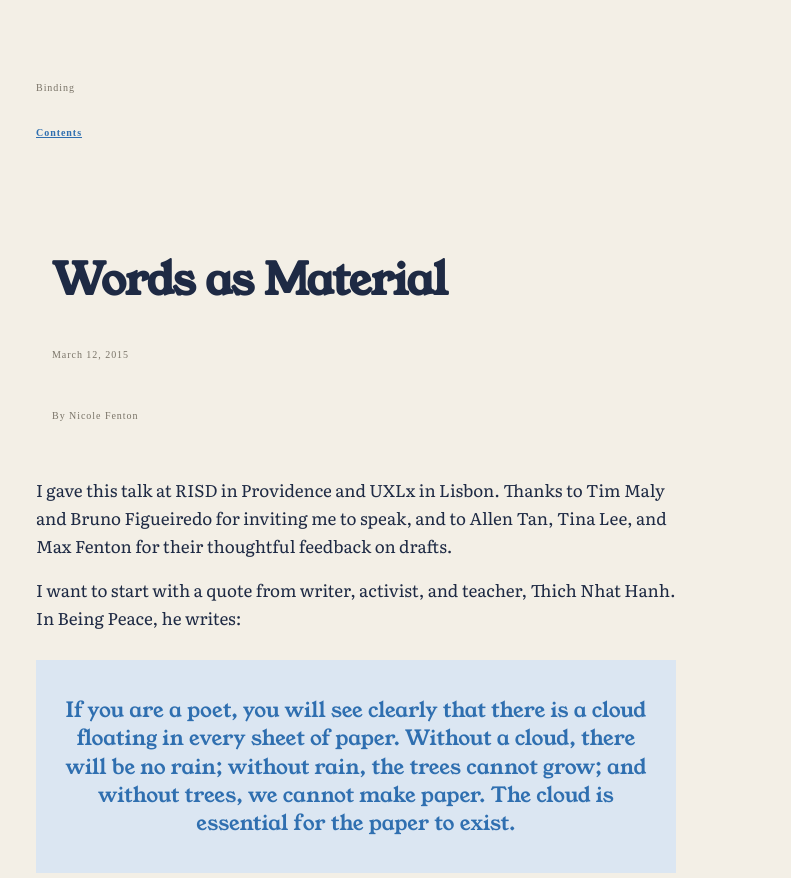
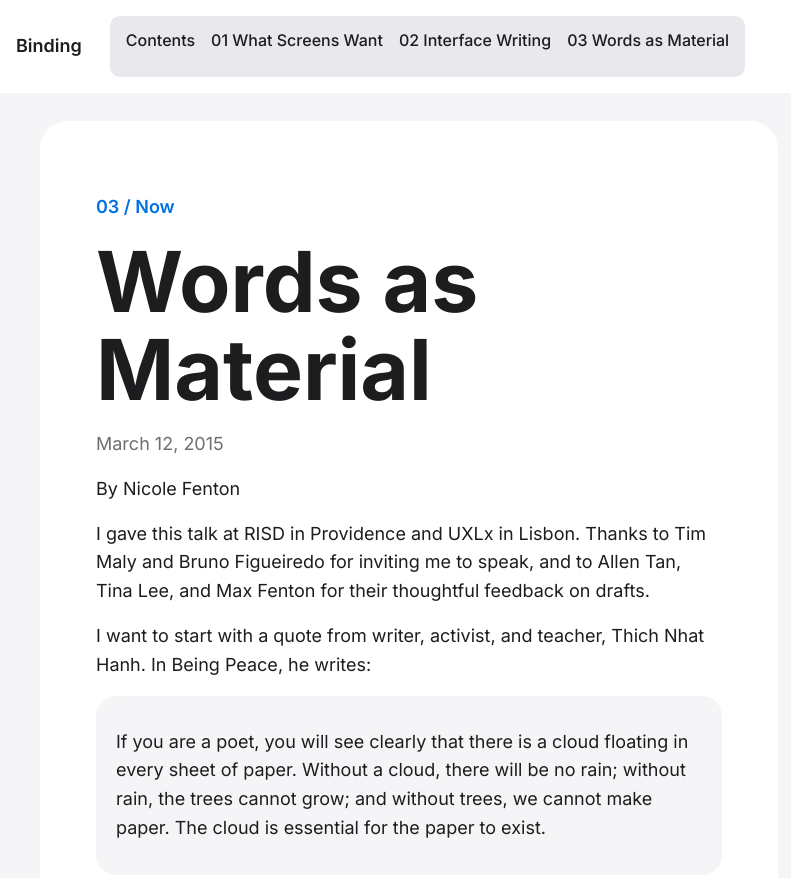
Before and after one commit to Indo1919/binding, a plain HTML site: page direction-3/index.html in a window 1280 px wide. Shown: the top 878 px of the page, without its empty margins (0-791 px from the left). Drawn offline with Linux system fonts and the light colour scheme; a web font is replaced by a local one.

Commit message:
Finished direction 3 styling as well as general bug fixes and edits

```diff
--- a/direction-1/style.css
+++ b/direction-1/style.css
@@ -40,7 +40,7 @@ article {
 	font-family: var(--font-screens);
 	font-size: var(--size-md);
 	text-align: center;
-	margin-block-start: 0;
+	margin-block: 0;
 	margin-inline: calc(-1 * var(--size-md));
 }
 
--- a/direction-2/style.css
+++ b/direction-2/style.css
@@ -7,6 +7,7 @@ body {
 	font-family: var(--font-interface);
 	font-size: calc(var(--base) * 1.125);
 	line-height: 1.6;
+	padding-block: var(--size-sm);
 }
 
 /*The blue bar at the top*/
@@ -16,7 +17,6 @@ header {
 	padding-block: 0;
 	padding-inline: 0;
 	margin-inline: var(--size-sm);
-	margin-block-start: var(--size-sm);
 }
 
 .site-title {
@@ -49,7 +49,6 @@ footer {
 	display: flex;
 	gap: var(--size-sm);
 	font-weight: 700;
-	margin-block-end: var(--size-sm);
 }
 
 .era {
@@ -120,8 +119,8 @@ blockquote {
 		margin-inline: var(--size-xlg);
 	}
 
-	header {
-		margin-block-start: var(--size-xlg);
+	body {
+		padding-block: var(--size-xlg);
 	}
 
 	main {
@@ -130,7 +129,6 @@ blockquote {
 
 	footer {
 		padding-inline: var(--size-xlg);
-		margin-block-end: var(--size-xlg);
 	}
 
 	h1 {
--- a/direction-3/index.html
+++ b/direction-3/index.html
@@ -2,7 +2,7 @@
 <html lang="en">
 	<head>
 		<meta name="viewport" content="width=device-width, initial-scale=1">
-		<title>What Screens Want / Binding</title>
+		<title>Words as Material / Binding</title>
 
 		<style>
 			@import '../styles/reset.css' layer(reset);
@@ -11,27 +11,32 @@
 		</style>
 		<link rel="preconnect" href="https://fonts.googleapis.com">
 		<link rel="preconnect" href="https://fonts.gstatic.com" crossorigin>
-		<link href="https://fonts.googleapis.com/css2?family=Literata:ital,opsz,wght@0,7..72,200..900;1,7..72,200..900&family=Martian+Mono:wght@100..800&family=Young+Serif&display=swap" rel="stylesheet">
+		<link href="https://fonts.googleapis.com/css2?family=Inter:ital,opsz,wght@0,14..32,100..900;1,14..32,100..900&display=swap" rel="stylesheet">
 
 	</head>
 
 	<body>
 		<header>
-			<p>Binding</p>
+			<p class="site-title">Binding</p>
 			<nav>
 				<a href="../">Contents</a>
+				<a href="../direction-1/">01 What Screens Want</a>
+				<a href="../direction-2/">02 Interface Writing</a>
+				<a href="../direction-3/">03 Words as Material</a>
 			</nav>
 		</header>
 
 <main>
 <article>
-		<header>
+
+	<p class="era">03 / Now</p>
+
 			<h1>Words as Material</h1>
 
 			<p><time>March 12, 2015</time></p>
 
 			<p>By Nicole Fenton</p>
-		</header>
+
 
 		<p>I gave this talk at RISD in Providence and UXLx in Lisbon. Thanks to Tim Maly and Bruno Figueiredo for inviting me to speak, and to Allen Tan, Tina Lee, and Max Fenton for their thoughtful feedback on drafts.</p>
 
--- a/direction-3/style.css
+++ b/direction-3/style.css
@@ -1,104 +1,105 @@
 /*chimero in this article describes interfaces llike maps that help us understand something and always leaves things out. Fenton does the same in interface writing and words as materials that shared language work the same way. The intent of this design direction is like an old printed map with warm paper and nacy ink as well as a blue signifiying a shallow water*/
 
 /*general doc setup*/
-:root{
-	--color-paper: #f3efe6;
-	--color-ink: #1e2a44;
-	--color-quiet: #7a7468;
-	--color-blue: #2f6fb0;
-	--color-grey: #dbe6f2;
-
-	--font-display: 'Young Serif', sans-serif;
-	--font-body: 'Literata';
-	--font-label: 'Martian Mono';
+body {
+	background-color: var(--color-now);
+	color: var(--color-now-ink);
+	font-family: var(--font-words);
+	font-size: calc(var(--base) * 1.125);
+	line-height: 1.6;
 }
 
-/*started with the text and the built up*/
-body{
-	font-family: var(--font-body);
-	font-size: calc(var(--base) * 1.0625);
-	line-height: 1.65;
-	color: var(--color-ink);
-	background-color: var(--color-paper);
-	padding-block: var(--size-lg);
+header {
+	background-color: var(--white);
+}
+
+.site-title {
+	font-weight: 600;
+}
+
+nav {
+	background-color: var(--color-now-segment);
+	border-radius: 0.625rem;
+	font-size: var(--size-sm);
+	font-weight: 500;
+	padding-block: var(--size-xsm);
+	padding-inline: var(--size-sm);
+}
+
+a {
+	color: var(--color-now-ink);
+}
+
+article {
+	background-color: var(--white);
+	border-radius: 1.75rem;
+	padding: var(--size-lg);
+}
+
+.era {
+	color: var(--color-now-blue);
+	font-weight: 600;
+}
+
+h1 {
+	font-size: var(--size-xxlg);
+	font-weight: 700;
+	line-height: 1.05;
+	text-wrap: balance;
+}
+
+time {
+	color: var(--color-now-quiet);
+}
+
+h2 {
+	color: var(--color-now-ink);
+	font-size: var(--size-lg);
+	font-weight: 700;
+	line-height: 1.2;
+	margin-block: var(--size-xlg);
+}
+
+h3 {
+	font-size: var(--size-md);
+	font-weight: 700;
+	margin-block: var(--size-lg);
+}
+
+blockquote {
+	background-color: var(--color-now);
+	border-radius: 1.25rem;
+	padding-block: var(--size-sm);
 	padding-inline: var(--size-md);
 }
 
-/*intended to look like a small label on a map*/
-header,footer{
-	font-family: var(--font-label);
-	font-size: calc(var(--base) * 0.625);
-	letter-spacing: 0.06rem;
-	color: var(--color-quiet);
-	margin-block: var(--size-md);
+footer {
+	display: flex;
+	gap: var(--size-sm);
+	font-weight: 500;
 }
 
-h1{
-	font-family: var(--font-display);
-	font-size: calc(var(--base) * 2.75);
-	line-height: 1.05;
-	letter-spacing: -0.02em;
-	color: var(--color-ink);
-	margin-block: var(--size-sm);
+/*for bigger screens*/
+@media (width > 800px) {
+
+	header {
+		flex-direction: row;
+		gap: var(--size-lg);
 	}
 
-h2{
-	font-family: var(--font-display);
-	font-size: var(--size-lg);
-	line-height: 1.15;
-	margin-block: var(--size-xlg);
+	main {
+		padding-inline: var(--size-xlg);
 	}
 
-/*smaller headings in a lighter blue to signifiy a shallower level*/
-h3{
-	font-family: var(--font-display);
-	font-size: calc(var(--base) * 1.3);
-	color: var(--color-blue);
-	margin-block: var(--size-md);
+	article {
+		padding: calc(var(--base) * 3.5);
 	}
 
-/*keeping lines from getting to long*/
-p,li{
-	max-inline-size: 65ch;
-	margin-block: var(--size-sm);
+	h1 {
+		font-size: calc(var(--base) * 5.25);
 	}
 
-strong{
-	font-weight: 700;
+	h2 {
+		font-size: calc(var(--base) * 2.25);
 	}
-
-em{
-	font-style: italic;
 }
-
-mark{
-	background-color:var(--color-grey);
-	color:var(--color-ink);
-}
-
-a{
-	color:var(--color-blue);
-	text-decoration: underline;
-}
-
-/*quote is centered in a patch of shallow water*/
-blockquote{
-	font-family: var(--font-display);
-	font-size: calc(var(--base) * 1.3);
-	line-height: 1.35;
-	text-align: center;
-	color: var(--color-blue);
-	margin-block: var(--size-lg);
-	background-color: var(--color-grey);
-	padding-block: var(--size-md);
-	padding-inline: var(--size-md);
-}
-
-.image-description{
-	font-style: italic;
-	color:var(--color-blue);
-}
-
-.custom-underline{
-	text-decoration:underline;
-}
--- a/styles/common.css
+++ b/styles/common.css
@@ -86,6 +86,7 @@ h1 {
 	font-size: var(--size-xxlg);
 	font-weight: 700;
 	line-height: 1;
+	text-wrap: balance;
 }
 
 h2 {
@@ -93,11 +94,19 @@ h2 {
 	font-size: var(--size-md);
 }
 
+.intro {
+	color: var(--color-now-quiet);
+	font-size: var(--size-md);
+	max-inline-size: 40ch;
+}
+
 .era-screens {
 	background-color: var(--color-bar);
 	font-family: var(--font-screens);
 	font-size: var(--size-md);
 	text-align: center;
+	padding-block: 0.25rem;
+	margin-block: var(--size-lg);
 }
 
 .era-interface {
@@ -108,12 +117,23 @@ h2 {
 	font-weight: 700;
 	text-transform: uppercase;
 	padding-inline: var(--size-xsm);
+	border-radius: 0.5rem;
+	padding-block: 0.25rem;
+	margin-block: var(--size-lg);
 }
 
 .era-words {
 	color: var(--color-now-blue);
 	font-weight: 600;
+	display: inline-block;
+	background-color: var(--color-now-segment);
+	border-radius: 999px;
+	padding-block: 0.25rem;
+	padding-inline: var(--size-sm);
+	margin-block: var(--size-lg);
 }
+
+
 
 @media (width > 800px){
 	h1 {
```
Also changed, not shown: index.html (+2 -1 lines). Lines whose indentation alone changed are shown as unchanged.
